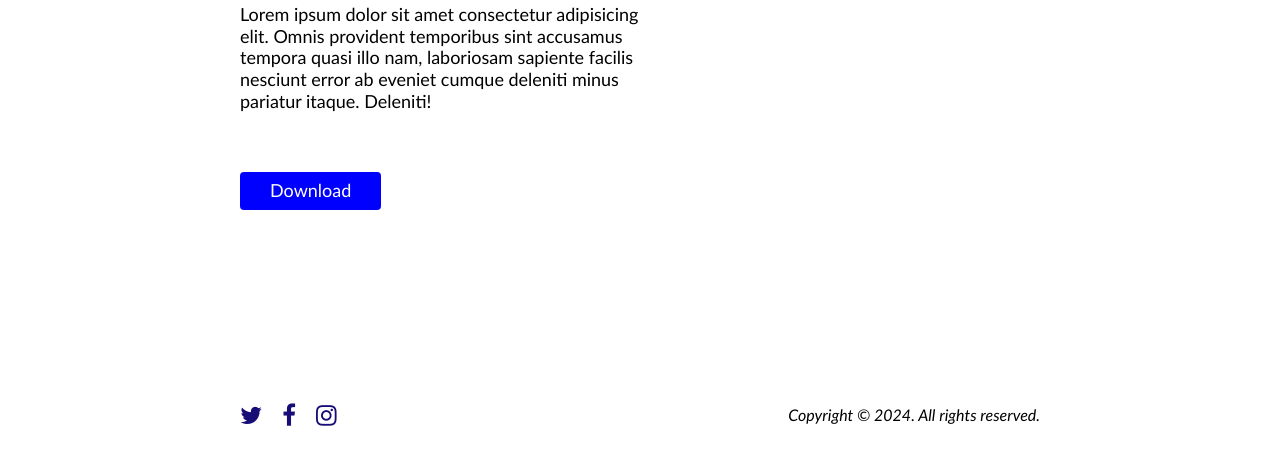
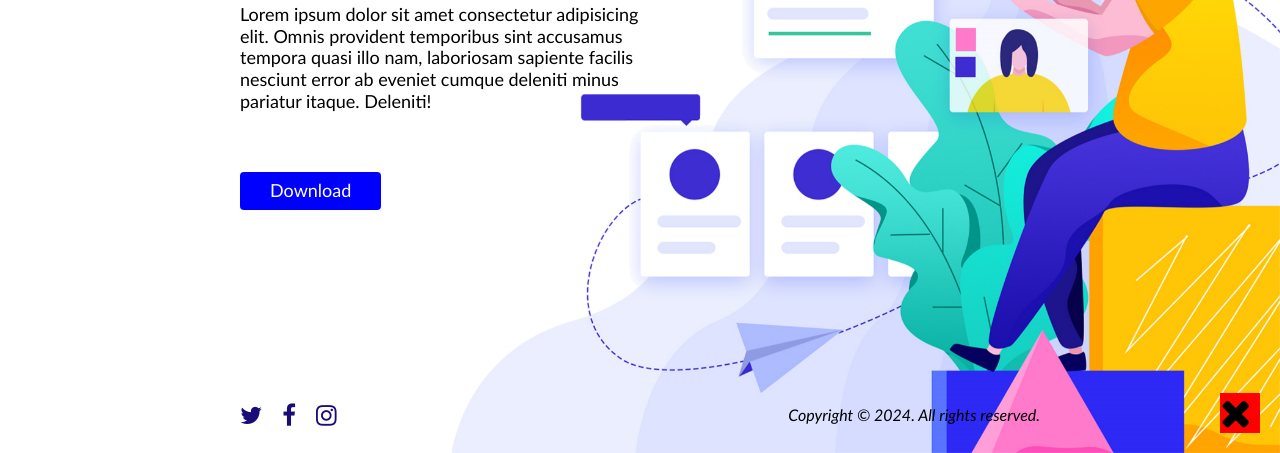
Before and after one commit to AgneKal/live-video, a website: page index.html in a window 1280 px wide. Shown: the part 347-800 px from the top of the page. Drawn offline with Linux system fonts and the light colour scheme.

Commit message:
background-image done

```diff
--- a/css/main.css
+++ b/css/main.css
@@ -8,6 +8,16 @@ main.container {
     flex-direction: column;
     align-items: flex-start;
     gap: 40px;
+}
+
+.fa-close {
+    font-size: 40px;
+    width: 40px;
+    height: 40px;
+    background-color: red;
+    position: absolute;
+    bottom: 20px;
+    right: 20px;
 }
 
 .main-title {
@@ -30,3 +40,13 @@ main.container {
     text-decoration: none;
     border-radius: 4px;
 }
+
+.hero {
+    position: fixed;
+    z-index: -1;
+    inset: 0;
+    background-image: url(../img/hero.png);
+    background-size: contain;
+    background-repeat: no-repeat;
+    background-position: right bottom;
+}
--- a/index.html
+++ b/index.html
@@ -33,17 +33,19 @@
             <h1 class="main-title">Live video</h1>
             <p class="description">Lorem ipsum dolor sit amet consectetur adipisicing elit. Omnis provident temporibus sint accusamus tempora quasi illo nam, laboriosam sapiente facilis nesciunt error ab eveniet cumque deleniti minus pariatur itaque. Deleniti!</p>
             <a class="btn" href="#">Download</a>
+            <i class="fa fa-close"> </i>
         </div>
     </main>
 
     <footer class="container">
         <div class="social-list">
-            <a class="icon fa fa-twitter" href="https:www.example.com" target="_blank"> </a>
-            <a class="icon fa fa-facebook" href="https:www.example.com"" target=" blank"> </a>
-            <a class="icon fa fa-instagram" href="/" target="_blank"> </a>
+            <a class="icon fa fa-twitter" href="https://www.examples.com" target="_blank"></a>
+            <a class="icon fa fa-facebook" href="https://en.wikipedia.org/wiki/Email_address#Local-part" target="_blank"></a>
+            <a class="icon fa fa-instagram" href="https://en.wikipedia.org/wiki/Email_address#Domain" target="_blank"></a>
         </div>
         <p class="copyright">Copyright &#169; 2024. All rights reserved.</p>
     </footer>
+    <div class="hero"></div>
 </body>
 
 </html>
```
Also changed, not shown: img/heroa.png (added).
